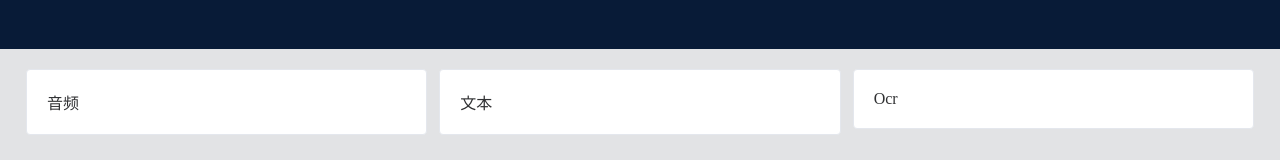
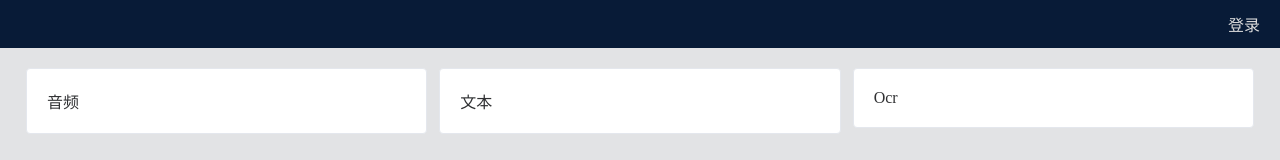
Before and after one commit to a850289300/vue-bc-project, a Vue app: page /home in a window 1280 px wide. Shown: the top 160 px of the page. Built offline with nearby package versions, Linux system fonts and the light colour scheme.

Commit message:
feat: 增加头部

```diff
--- a/src/components/common/Header.vue
+++ b/src/components/common/Header.vue
@@ -1,16 +1,74 @@
 <template>
-  <div class="common-bc-header"></div>
+  <div class="common-bc-header">
+    <div
+      class="user-info"
+      v-if="account"
+    >
+      <el-avatar
+        :icon="UserFilled"
+        :size="36"
+      />
+      <el-dropdown
+        class="user-account"
+        @command="userHandle"
+      >
+        <span class="el-dropdown-link">
+          {{account}}
+        </span>
+        <template #dropdown>
+          <el-dropdown-menu>
+            <el-dropdown-item command="change">修改密码</el-dropdown-item>
+            <el-dropdown-item
+              divided
+              command="quit"
+            >退出登录</el-dropdown-item>
+          </el-dropdown-menu>
+        </template>
+      </el-dropdown>
+    </div>
+    <div
+      v-else
+      class="user-info"
+    >
+      <span @click="toLogin">登录</span>
+    </div>
+  </div>
 </template>
 <script lang="ts" setup>
+import { UserFilled } from '@element-plus/icons-vue'
+import { userStore } from '@/store/user.ts'
+const { userInfo = {} } = userStore()
+const { account } = userInfo || {}
+function userHandle(val: string | object) {
+  if (val === 'change') {
+  } else if (val === 'quit') {
+    userStore().logOut()
+  }
+}
+function toLogin() {
+  userStore().toLogin()
+}
 </script>
 <style lang="less" scoped>
 .common-bc-header {
   height: 48px;
   width: 100%;
+  padding: 0 10px;
   background: #081b37;
   display: flex;
   align-items: center;
   justify-content: space-between;
   border-bottom: 1px solid rgba(1, 36, 62, 0.1);
+  box-sizing: border-box;
+  .user-info {
+    position: absolute;
+    right: 20px;
+    color: #ddd;
+    cursor: pointer;
+    .user-account {
+      margin-left: 8px;
+      vertical-align: text-top;
+    }
+  }
 }
 </style>
--- a/src/store/user.ts
+++ b/src/store/user.ts
@@ -26,6 +26,13 @@ export const userStore = defineStore('userInfo', {
     login(params: LoginParams) {
       this.setUserInfo(params)
       router.replace('/')
+    },
+    logOut() {
+      this.setUserInfo(null);
+      router.replace('/login')
+    },
+    toLogin() {
+      router.replace('/login')
     }
   },
   extra: {
```
Also changed, not shown: 1 other file (tests, documents, lock files or other folders).
